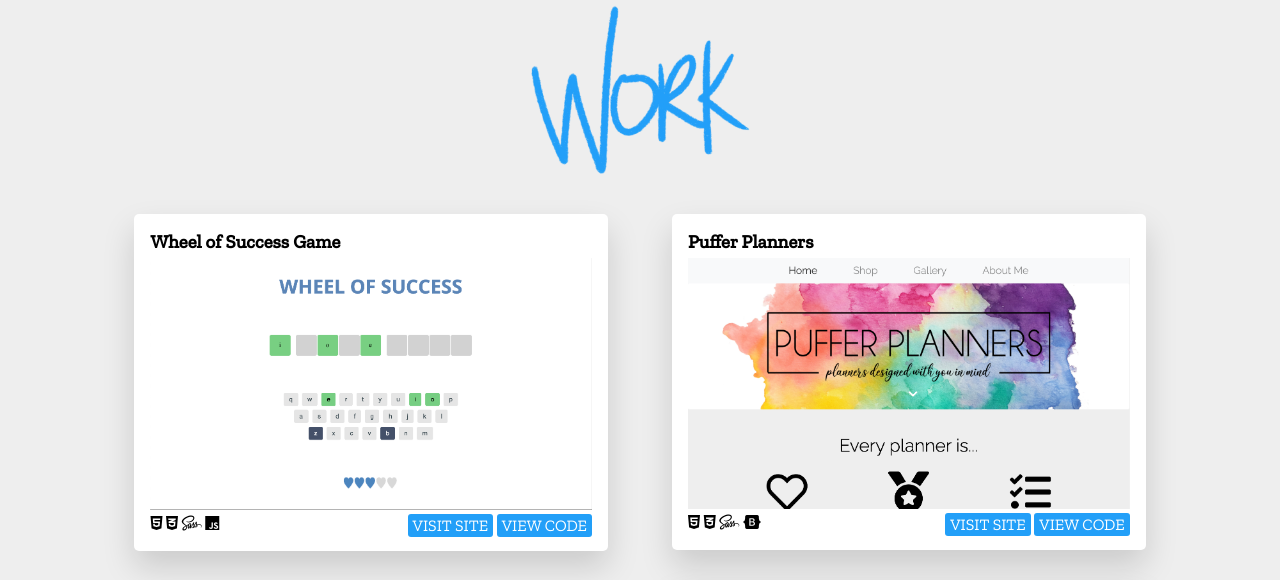
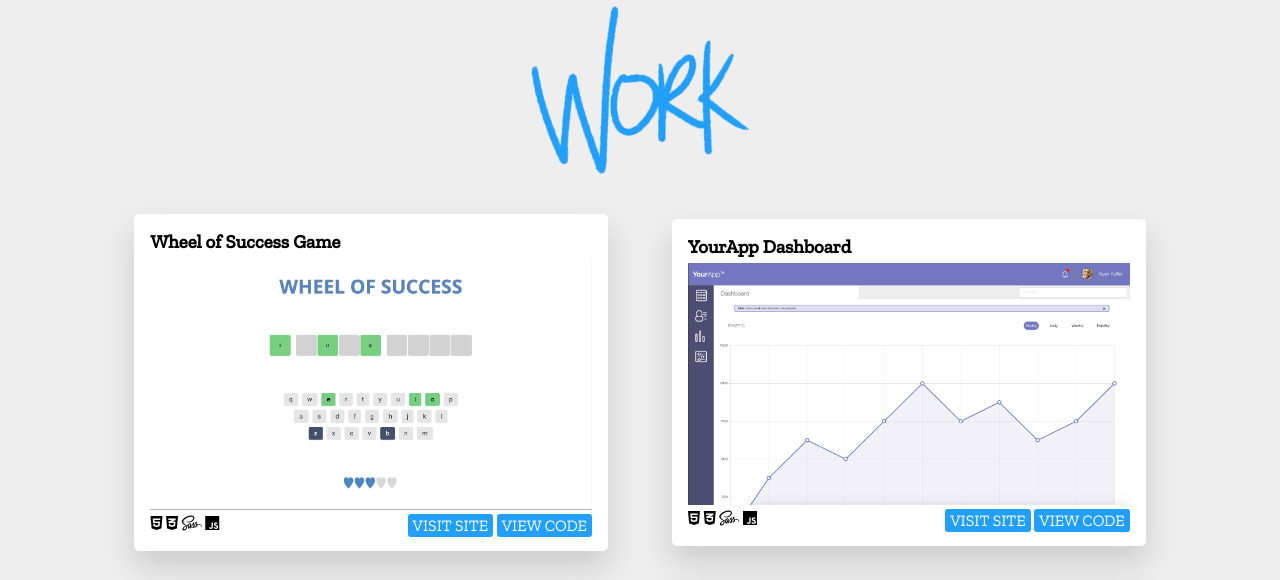
Before and after one commit to ryan-puffer/portfolio, a plain HTML site: page index.html in a window 1280 px wide. Shown: the part 829-1409 px from the top of the page. Drawn offline with nearby package versions, Linux system fonts and the light colour scheme.

Commit message:
add new project

```diff
--- a/index.html
+++ b/index.html
@@ -53,19 +53,19 @@
             </div>
 
             <div class="project-thumbnail">
-                <h3>Puffer Planners</h3>
-                <a href="https://puffer-planners.netlify.app/"><img src="images/pufferplanners1.png" alt="Puffer Planners"></a>
+                <h3>YourApp Dashboard</h3>
+                <a href="https://yourappdashboard.netlify.app/"><img src="images/WebAppDashboard.png" alt="YourApp Dashboard"></a>
                 <div class="icons-card">
                     <p class="field-card">
                         <i class="fab fa-html5"></i>
                         <i class="fab fa-css3-alt"></i>
                         <i class="fab fa-sass"></i>
-                        <i class="fab fa-bootstrap"></i>
+                        <i class="fab fa-js"></i>
 
                     </p>
                     <div class="buttons">
-                        <a href="https://puffer-planners.netlify.app/" class="card-button">Visit Site</a>
-                        <a href="https://github.com/ryan-puffer/puffer-planners/tree/master" class="card-button">View Code</a>
+                        <a href="https://yourappdashboard.netlify.app/" class="card-button">Visit Site</a>
+                        <a href="https://github.com/ryan-puffer/tdu7-web-app-dashboard" class="card-button">View Code</a>
                     </div>
                 </div>
             </div>
```
Also changed, not shown: images/WebAppDashboard.png (added), 1 other file.
